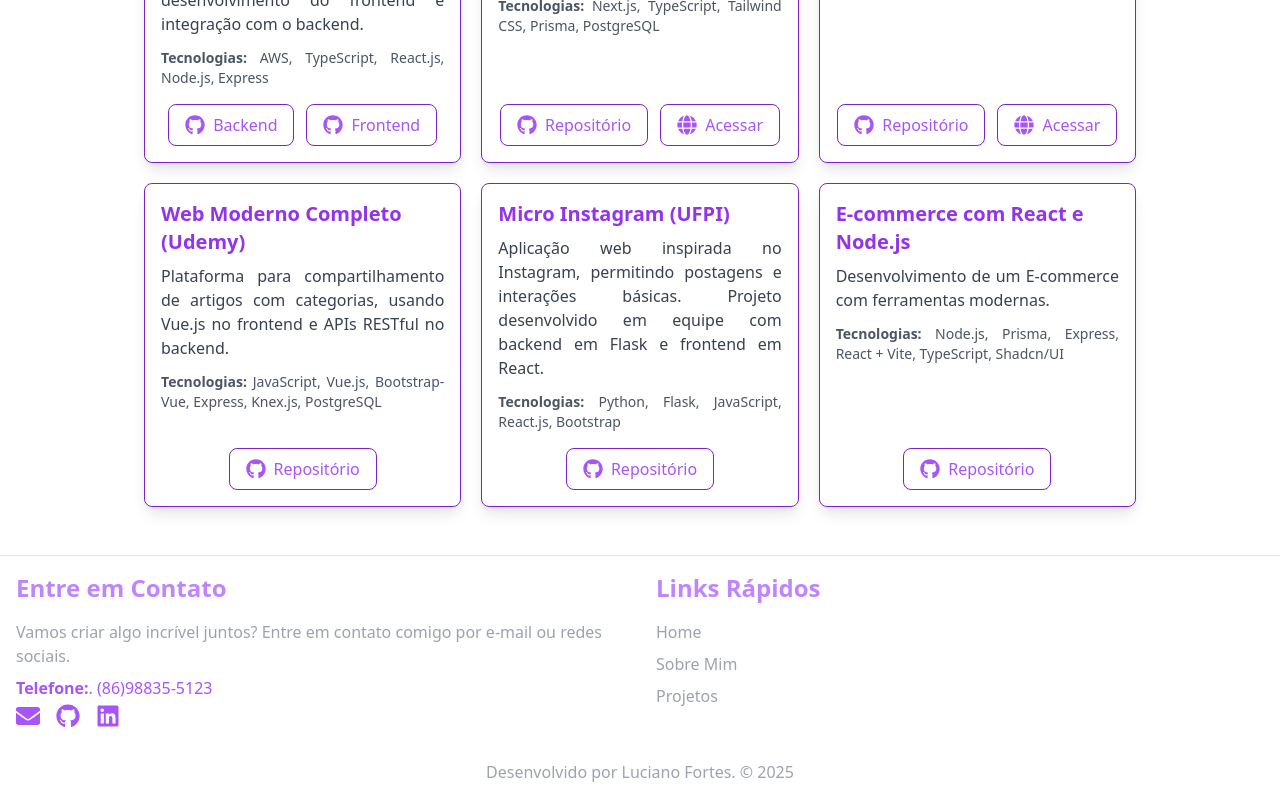
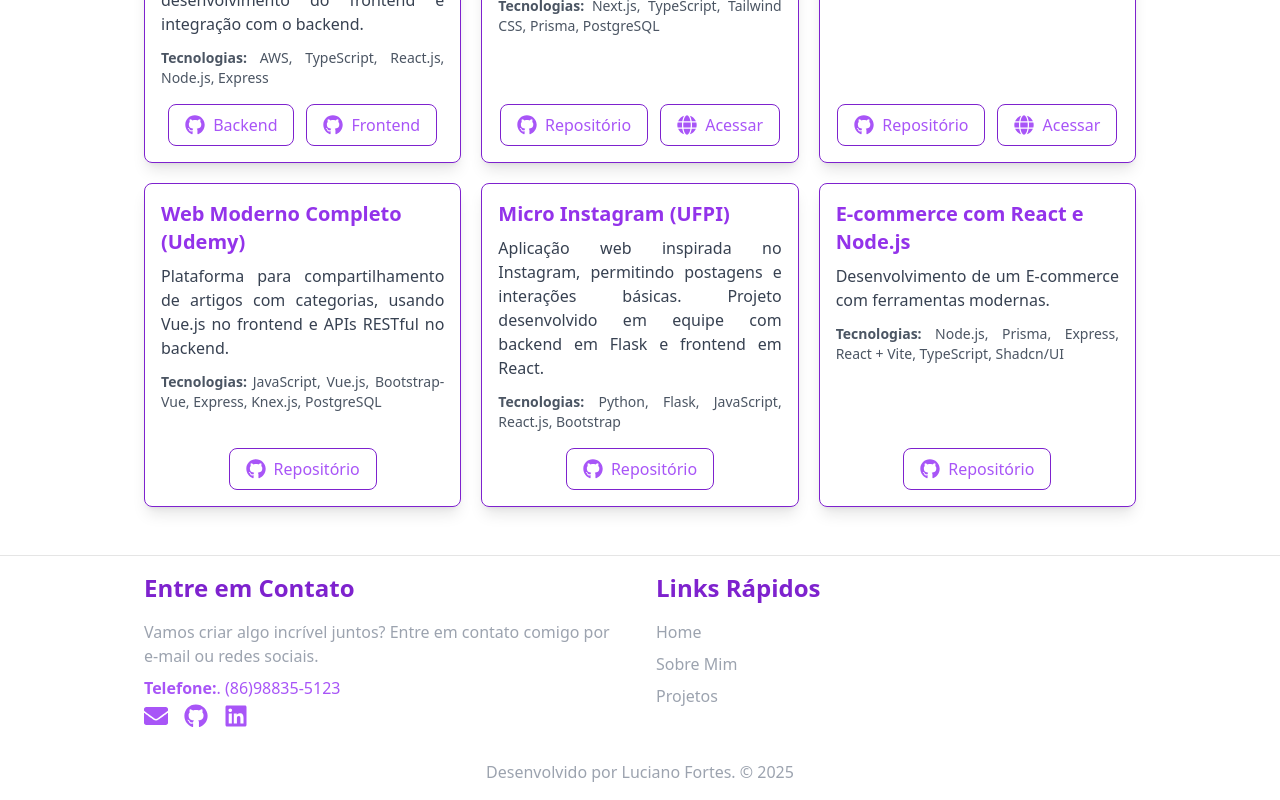
Before and after one commit to LUCIANOGFORTES02/Portfolio, a React app: page / in a window 1280 px wide. Shown: the part 1594-2394 px from the top of the page. Built offline with nearby package versions, Linux system fonts and the light colour scheme; the HTML template or start-up script is replaced by a standard one.

Commit message:
style: footer

```diff
--- a/src/sections/footer.tsx
+++ b/src/sections/footer.tsx
@@ -2,12 +2,12 @@ import { FaGithub, FaLinkedin, FaEnvelope } from "react-icons/fa";
 
 export default function Footer() {
     return (
-      <footer id="contact"className="border-t py-4 mt-12">
-        <div className="max-w-screen-xl mx-auto grid grid-cols-1 md:grid-cols-2 gap-8 px-4">
+      <footer id="contact" className="   border-t py-4 mt-12">
+        <div className="  mx-auto max-w-screen-lg grid grid-cols-1 md:grid-cols-2 gap-8 px-4">
 
           {/* Seção de Contato */}
           <div className="flex flex-col items-start">
-            <h2 className="text-2xl font-bold text-purple-400 mb-4">Entre em Contato</h2>
+            <h2 className="text-2xl font-bold text-purple-700 mb-4">Entre em Contato</h2>
             <p className="text-gray-400 mb-2">
               Vamos criar algo incrível juntos? Entre em contato comigo por e-mail ou redes sociais.
             </p>
@@ -50,7 +50,7 @@ export default function Footer() {
 
           {/* Links Rápidos */}
           <div className="flex flex-col items-start">
-            <h2 className="text-2xl font-bold text-purple-400 mb-4">Links Rápidos</h2>
+            <h2 className="text-2xl font-bold text-purple-700 mb-4">Links Rápidos</h2>
             <ul className="space-y-2">
               <li>
                 <a href="#home" className="text-gray-400 hover:text-purple-500">
```
